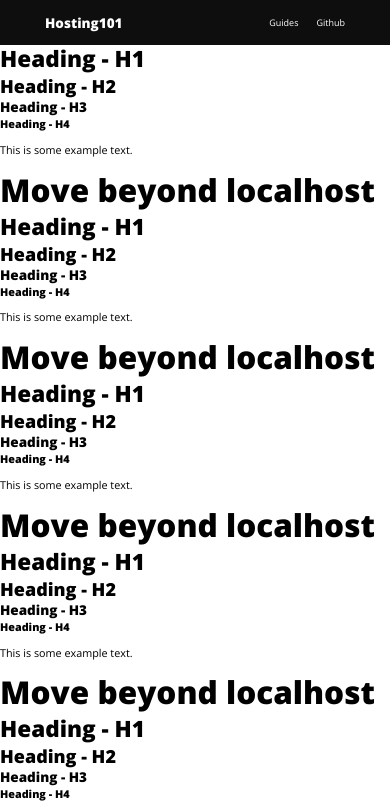
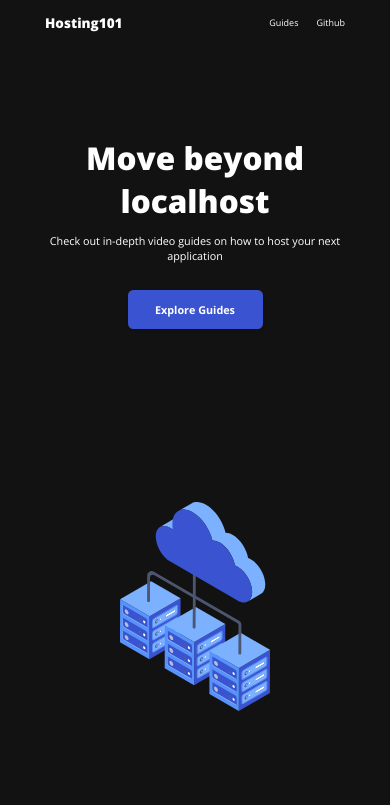
Before and after one commit to ChaitanyaKaranam/hosting101, a Gatsby site: page / in a window 390 px wide. Shown: the top 809 px of the page. Built offline with nearby package versions, Linux system fonts and the light colour scheme; Gatsby itself is replaced by a stand-in of ours.

Commit message:
Completed hero section

```diff
--- a/src/pages/index.js
+++ b/src/pages/index.js
@@ -1,4 +1,5 @@
 import React from "react"
+import CloudSVG from "../images/cloud-hosting.svg"
 // import { Link } from "gatsby"
 
 import Layout from "../components/layout"
@@ -9,8 +10,30 @@ import "../styles/main.scss"
 const IndexPage = () => (
   <Layout>
     <SEO title="Hosting101" />
-    <Typography/>
+    <Hero />
+    <Typography />
   </Layout>
 )
 
+const Hero = () => (
+  <div className="heroSection">
+    <div className="layout">
+      <div className="hero">
+        <div className="hero__content">
+          <h1 className="showcase">
+            Move beyond localhost
+          </h1>
+          <p>Check out in-depth video guides on how to host your next application</p>
+          <div className="hero__cta">
+            <button>Explore Guides</button>
+          </div>
+        </div>
+        <div className="hero__image">
+          <img alt="Hosting101" src={CloudSVG}/>
+        </div>
+      </div>
+    </div>
+  </div>
+)
+
 export default IndexPage
--- a/src/styles/1-utilities/_mixins.scss
+++ b/src/styles/1-utilities/_mixins.scss
@@ -48,7 +48,15 @@
 @mixin layout {
     max-width: 1280px;
     margin: 0 auto;
+    @media all and (max-width: 1900px) {
+        max-width: 1690px;
+        margin: 0 auto;
+    }
     @media all and (max-width: 1690px) {
+        max-width: 1400px;
+        margin: 0 auto;
+    }
+    @media all and (max-width: 1400px) {
         max-width: 1280px;
         margin: 0 auto;
     }
--- a/src/styles/1-utilities/_variables.scss
+++ b/src/styles/1-utilities/_variables.scss
@@ -12,7 +12,11 @@ $bold: 700;
 $semi-bold: 600;
 
 /* Colors */
-$black: #0F0E0E;
+$black: #131212;
+$black-1: #0C0C0C;
+
+$blue: #3A53D0;
+$blue-lt-1: #7BB1FF;
 
 $blue-dr-1: #072650;
 $blue-dr-2: #061B37;
--- a/src/styles/2-base/_basics.scss
+++ b/src/styles/2-base/_basics.scss
@@ -26,7 +26,7 @@ html, body{
 button,
 .button{
     @include shadow;
-    @include btn-props($green);
+    @include btn-props($blue);
     font-family: 'Open Sans', sans-serif;
     font-size: $content;
     padding: 1rem;
@@ -100,4 +100,5 @@ footer{
     background-color: $black;
     color: white;
     text-align: center;
+    height: 4.5rem;
 }
--- a/src/styles/4-layouts/wrapper.scss
+++ b/src/styles/4-layouts/wrapper.scss
@@ -1,5 +1,10 @@
 .mainWrapper{
     min-height: 100%;
     display: grid;
-    grid-template-rows: auto 1fr auto;
+    main{
+        margin-top: 5rem;
+    }
+    footer{
+        align-self: end;
+    }
 }
--- /dev/null
+++ b/src/styles/5-pages/home.scss
@@ -0,0 +1,60 @@
+.heroSection{
+    background-color: $black;
+    color: white;
+    height: 90vh;
+}
+
+.hero{
+    padding-top: 2rem;
+    padding-bottom: 2rem;
+    display: grid;
+    grid-template-columns: 1fr 1fr;
+    height: 90vh;
+}
+
+.hero__content{
+    align-self: center;
+    margin-bottom: 3rem;
+}
+
+.hero__image{
+    place-self: center end;
+    img{
+        width: 100%;
+    }
+}
+
+.hero__cta{
+    margin-top: 3rem;
+}
+
+@media all and (max-width: 1400px) {
+   .hero__image{
+        width: 70%;
+   }
+}
+@media all and (max-width: 1280px) {
+    .hero__image{
+        width: 65%;
+    }
+}
+@media all and (max-width: 980px) {
+
+    .hero{
+        grid-template-columns: 1fr;
+    }
+
+    .hero__content{
+        justify-self: center;
+        text-align: center;
+    }
+
+    .hero__cta{
+        text-align: center;
+    }
+
+    .hero__image{
+        justify-self: center;
+        width: 50%;
+    }
+}
--- a/src/styles/main.scss
+++ b/src/styles/main.scss
@@ -8,3 +8,5 @@
 
 @import '4-layouts/wrapper.scss';
 @import '4-layouts/screen.scss';
+
+@import '5-pages/home.scss';
```
Also changed, not shown: src/images/cloud-hosting.svg (added).
